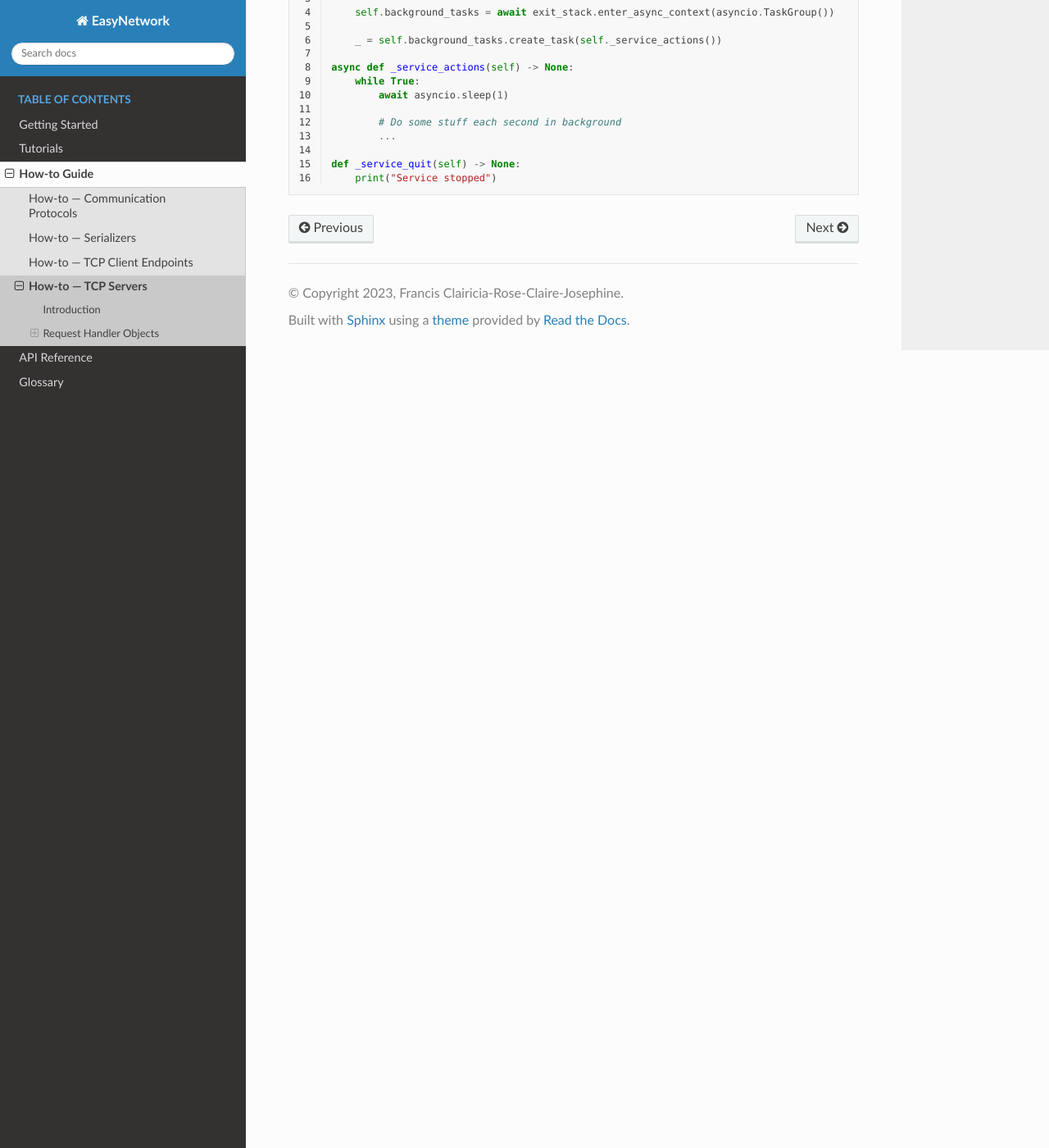
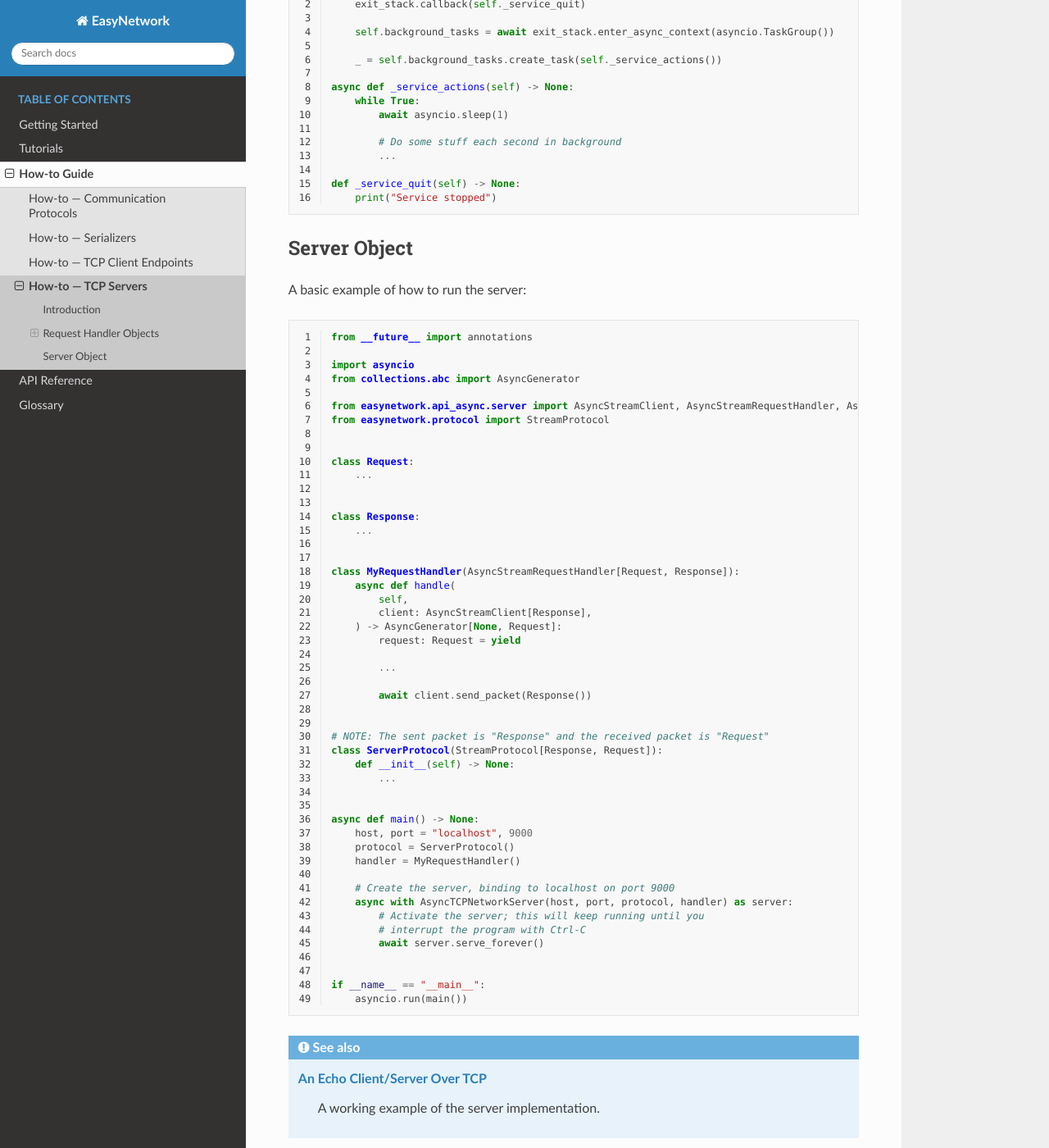
Before and after one commit to francis-clairicia/EasyNetwork, a Sphinx documentation site: the page built from docs/source/howto/tcp_servers.rst, in a window 1280 px wide and 1400 px high, scrolled down 7360 px. Shown: the whole window at 82% size. Built offline with Sphinx 7.4.7 and the Read the Docs theme 2.0.0, drawn with Linux system fonts in a browser that asks for light colours.

Commit message:
[DOCS] how-to guide for TCP servers: Finished

```diff
--- /dev/null
+++ b/docs/source/_include/examples/howto/tcp_servers/async_server.py
@@ -0,0 +1,49 @@
+from __future__ import annotations
+
+import asyncio
+from collections.abc import AsyncGenerator
+
+from easynetwork.api_async.server import AsyncStreamClient, AsyncStreamRequestHandler, AsyncTCPNetworkServer
+from easynetwork.protocol import StreamProtocol
+
+
+class Request:
+    ...
+
+
+class Response:
+    ...
+
+
+class MyRequestHandler(AsyncStreamRequestHandler[Request, Response]):
+    async def handle(
+        self,
+        client: AsyncStreamClient[Response],
+    ) -> AsyncGenerator[None, Request]:
+        request: Request = yield
+
+        ...
+
+        await client.send_packet(Response())
+
+
+# NOTE: The sent packet is "Response" and the received packet is "Request"
+class ServerProtocol(StreamProtocol[Response, Request]):
+    def __init__(self) -> None:
+        ...
+
+
+async def main() -> None:
+    host, port = "localhost", 9000
+    protocol = ServerProtocol()
+    handler = MyRequestHandler()
+
+    # Create the server, binding to localhost on port 9000
+    async with AsyncTCPNetworkServer(host, port, protocol, handler) as server:
+        # Activate the server; this will keep running until you
+        # interrupt the program with Ctrl-C
+        await server.serve_forever()
+
+
+if __name__ == "__main__":
+    asyncio.run(main())
--- a/docs/source/howto/tcp_servers.rst
+++ b/docs/source/howto/tcp_servers.rst
@@ -197,3 +197,17 @@ This allows you to do something like this:
    :dedent:
    :linenos:
    :emphasize-lines: 1
+
+
+Server Object
+=============
+
+A basic example of how to run the server:
+
+.. literalinclude:: ../_include/examples/howto/tcp_servers/async_server.py
+   :linenos:
+
+.. seealso::
+
+   :doc:`/tutorials/echo_client_server_tcp`
+      A working example of the server implementation.
```
